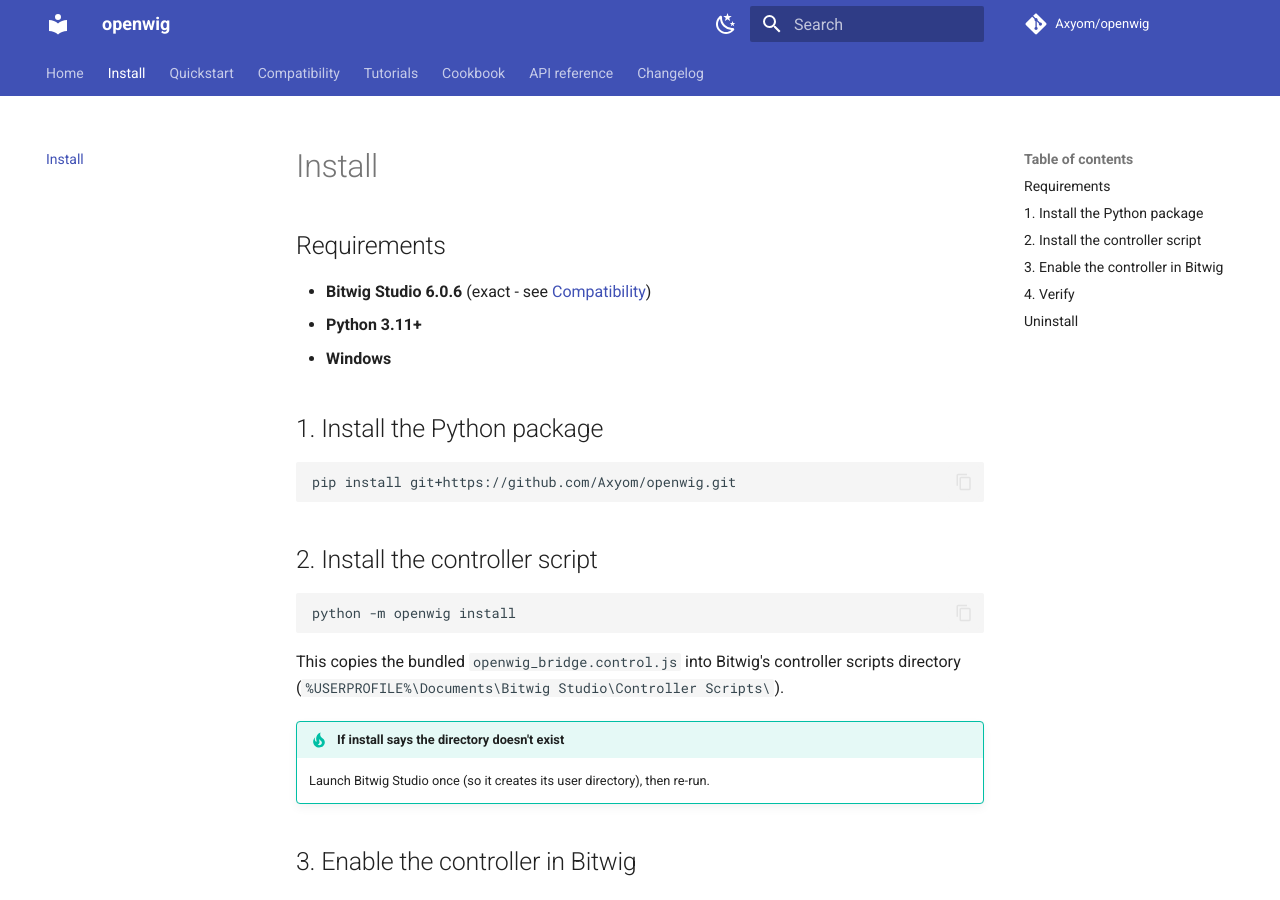
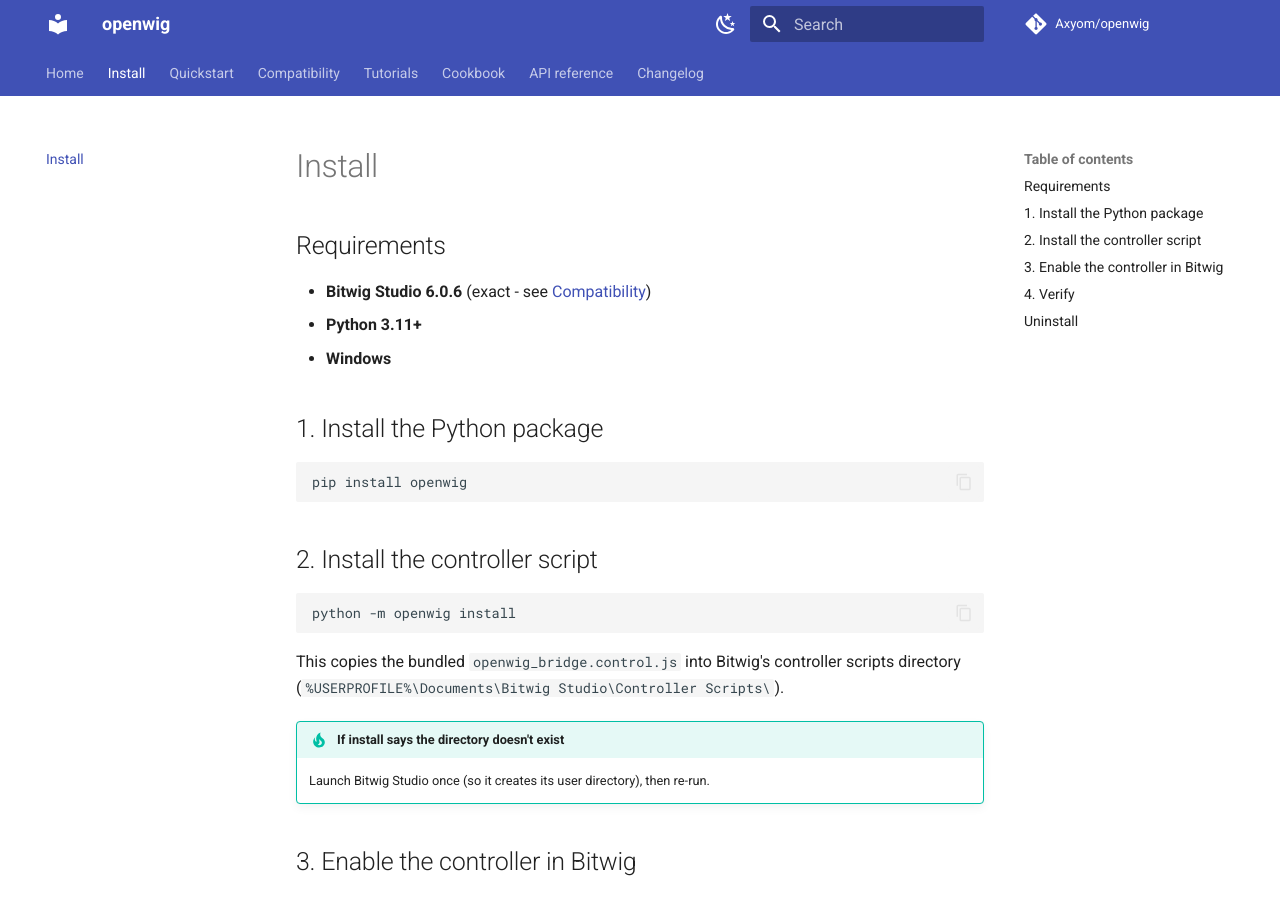
Before and after one commit to Axyom/opentwig, an MkDocs documentation site: the page built from docs/install.md, in a window 1280 px wide and 900 px high. Built offline with MkDocs 1.6.1 and Material for MkDocs 9.7.7, drawn with Linux system fonts in a browser that asks for light colours; comment, search, counter and statistics services are not loaded.

Commit message:
docs: install from PyPI (pip install openwig)

````diff
--- a/docs/install.md
+++ b/docs/install.md
@@ -9,7 +9,7 @@
 ## 1. Install the Python package
 
 ```bash
-pip install git+https://github.com/Axyom/openwig.git
+pip install openwig
 ```
 
 ## 2. Install the controller script
````
Also changed, not shown: README.md (+1 -1 lines).
